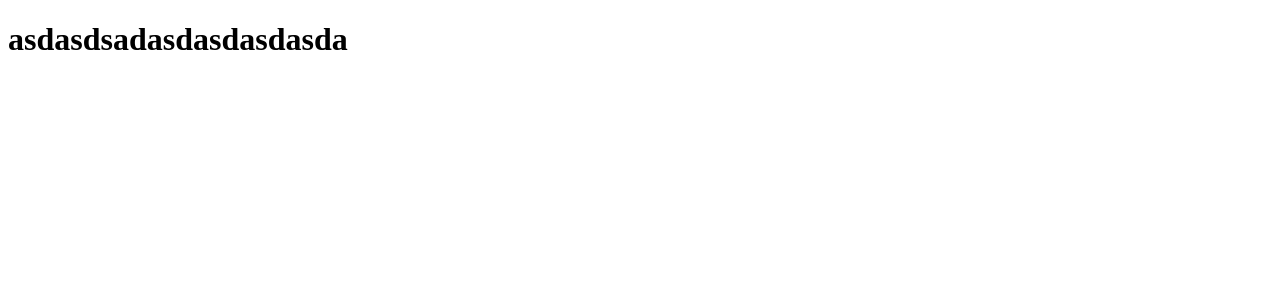
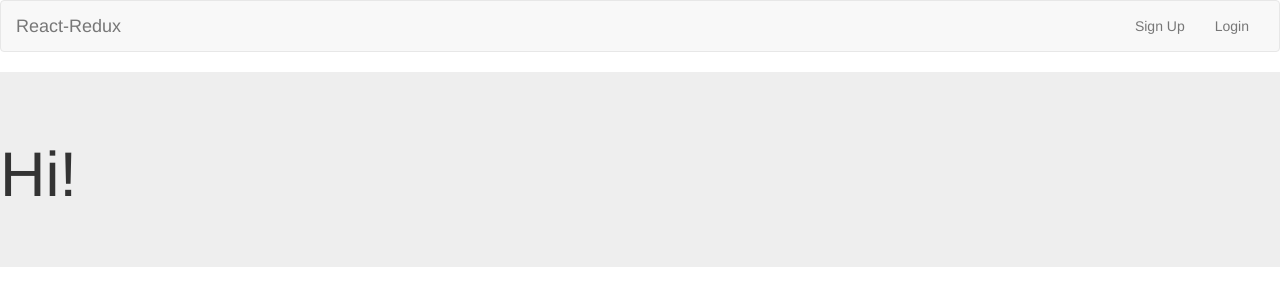
Before and after one commit to mangione77/react-redux-nodejs, a React app: page / in a window 1280 px wide. Built offline with nearby package versions, Linux system fonts and the light colour scheme.

Commit message:
Added react-router-dom and basic route

```diff
--- a/client/components/App.js
+++ b/client/components/App.js
@@ -1,10 +1,13 @@
 import React from 'react'
+
+import NavBar from './NavBar'
 
 class App extends React.Component {
 	render() {
 		return (
 			<div>
-				<h1>asdasdsadasdasdasdasda</h1>
+				<NavBar />
+				{this.props.children}
 			</div>
 		)
 	}
--- /dev/null
+++ b/client/components/Greetings.js
@@ -0,0 +1,13 @@
+import React, { Component } from 'react'
+
+class Greetings extends Component {
+	render() {
+		return (
+			<div className="jumbotron">
+				<h1>Hi!</h1>
+			</div>
+		)
+	}
+}
+
+export default Greetings
--- /dev/null
+++ b/client/components/NavBar.js
@@ -0,0 +1,30 @@
+import React, { Component } from 'react'
+
+class NavBar extends Component {
+	render() {
+		return (
+			<nav className="navbar navbar-default">
+			  <div className="container-fluid">
+			    <div className="navbar-header">
+			      <button type="button" className="navbar-toggle collapsed" data-toggle="collapse" data-target="#bs-example-navbar-collapse-1" aria-expanded="false">
+			        <span className="sr-only">Toggle navigation</span>
+			        <span className="icon-bar"></span>
+			        <span className="icon-bar"></span>
+			        <span className="icon-bar"></span>
+			      </button>
+			      <a className="navbar-brand" href="#">React-Redux</a>
+			    </div>
+
+			    <div className="collapse navbar-collapse" id="bs-example-navbar-collapse-1">
+			      <ul className="nav navbar-nav navbar-right">
+			        <li><a href="#">Sign Up</a></li>
+			        <li><a href="#">Login</a></li>
+			      </ul>
+			    </div>
+			  </div>
+			</nav>
+		)
+	}
+}
+
+export default NavBar
--- a/client/index.js
+++ b/client/index.js
@@ -1,5 +1,16 @@
 import React from 'react'
 import ReactDOM from 'react-dom'
+import { BrowserRouter, Route, IndexRoute } from 'react-router-dom'
+
 import App from './components/App'
+import Greetings from './components/Greetings'
 
-ReactDOM.render(<App />, document.getElementById('app'))
+ReactDOM.render(
+	<BrowserRouter>
+	<main>
+		<Route path="/" component={App} />
+		<Route exact path="/" component={Greetings} />
+	</main>
+	</BrowserRouter>,
+	document.getElementById('app')
+)
--- a/index.html
+++ b/index.html
@@ -1,7 +1,13 @@
 <!DOCTYPE html>
 <html>
 <head>
-	<title></title>
+	<title>React-Redux-NodeJS</title>
+<script
+  src="https://code.jquery.com/jquery-2.2.4.min.js"
+  integrity="sha256-BbhdlvQf/xTY9gja0Dq3HiwQF8LaCRTXxZKRutelT44="
+  crossorigin="anonymous"></script>
+<link href="https://maxcdn.bootstrapcdn.com/bootstrap/3.3.7/css/bootstrap.min.css" rel="stylesheet" integrity="sha384-BVYiiSIFeK1dGmJRAkycuHAHRg32OmUcww7on3RYdg4Va+PmSTsz/K68vbdEjh4u" crossorigin="anonymous">
+<script src="https://maxcdn.bootstrapcdn.com/bootstrap/3.3.7/js/bootstrap.min.js" integrity="sha384-Tc5IQib027qvyjSMfHjOMaLkfuWVxZxUPnCJA7l2mCWNIpG9mGCD8wGNIcPD7Txa" crossorigin="anonymous"></script>
 </head>
 <body>
 	<div id="app"></div>
--- a/package.json
+++ b/package.json
@@ -15,7 +15,9 @@
     "express": "^4.16.2",
     "path": "^0.12.7",
     "react": "^16.2.0",
-    "react-dom": "^16.2.0"
+    "react-dom": "^16.2.0",
+    "react-materialize": "^1.1.2",
+    "react-router-dom": "^4.2.2"
   },
   "devDependencies": {
     "babel-cli": "^6.26.0",
```
Also changed, not shown: 1 other file.
